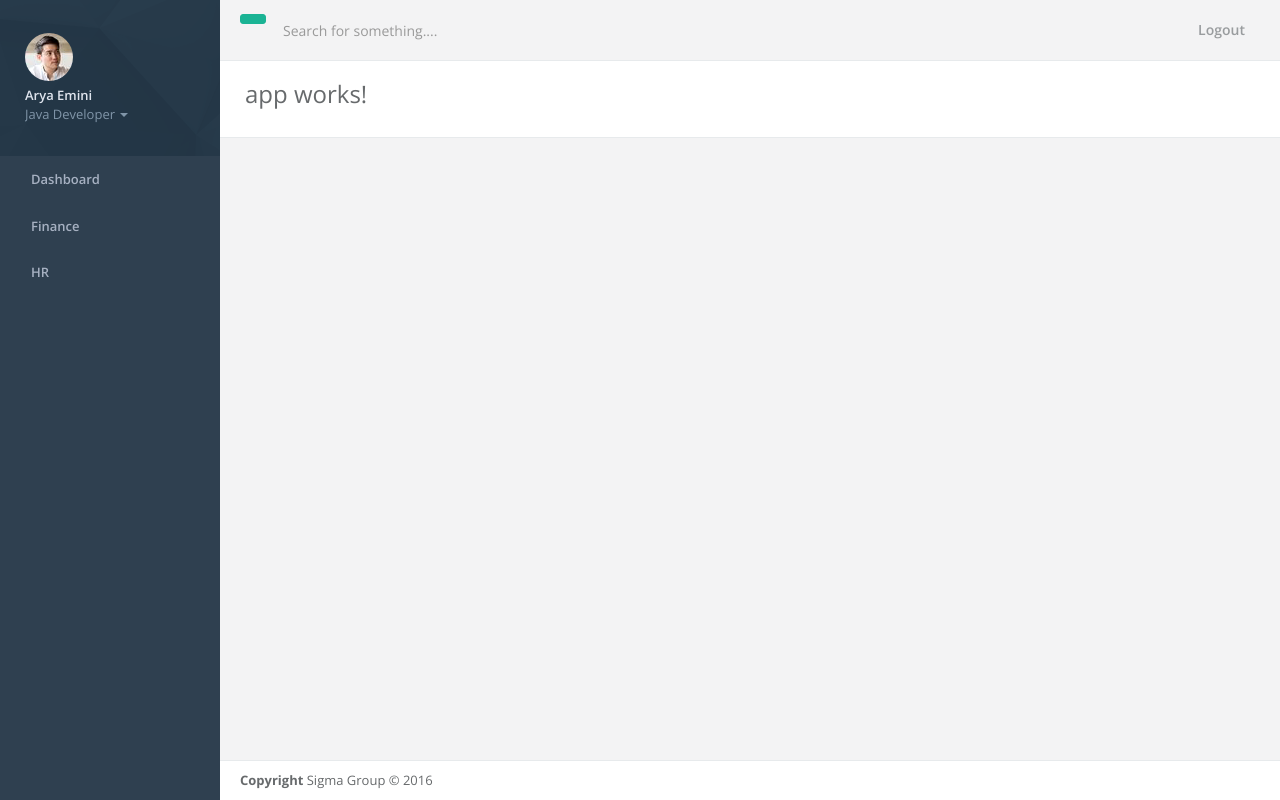
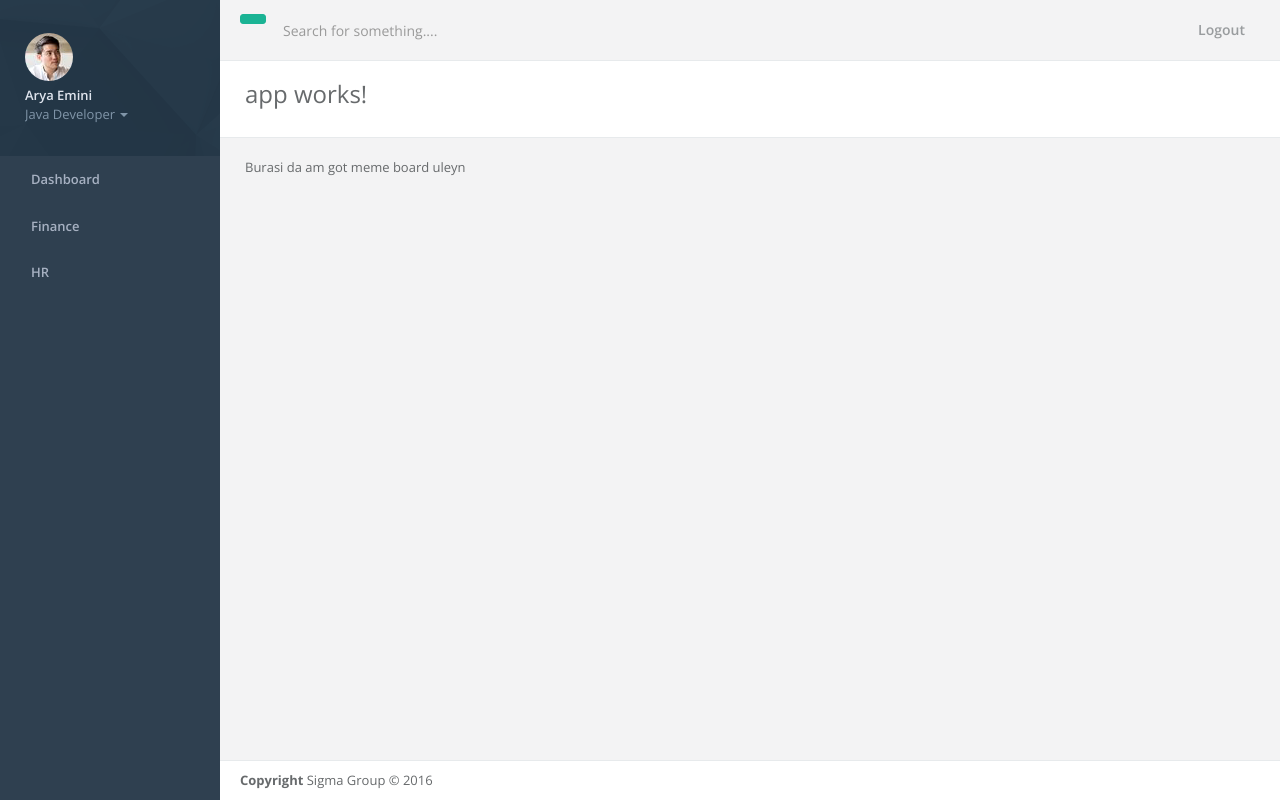
Before and after one commit to aemini/angularcli, an Angular app: page /hr in a window 1280 px wide. Before the commit this address led to /. Built offline with nearby package versions, Linux system fonts and the light colour scheme; some icons are missing.

Commit message:
title nasil degisecek

```diff
--- a/src/app/app.module.ts
+++ b/src/app/app.module.ts
@@ -12,6 +12,7 @@ import {NavHeaderComponent} from "./common/navheader.component";
 import {DashboardComponent} from "./dashboard/dashboard.component";
 import {routing} from "./app.routes";
 import {FinanceComponent} from "./finance/finance.component";
+import {HrComponent} from "./hr/hr.component";
 
 @NgModule({
   declarations: [
@@ -19,6 +20,7 @@ import {FinanceComponent} from "./finance/finance.component";
     DashboardComponent,
     FinanceComponent,
     FooterComponent,
+    HrComponent,
     LeftNavComponent,
     NavHeaderComponent,
     TopNavComponent
--- a/src/app/app.routes.ts
+++ b/src/app/app.routes.ts
@@ -2,6 +2,7 @@ import {Routes, RouterModule} from "@angular/router";
 import {ModuleWithProviders} from "@angular/core";
 import {dashboardRoutes} from "./dashboard/dashboard.routes";
 import {financeRoutes} from "./finance/finance.routes";
+import {hrRoutes} from "./hr/hr.routes";
 
 let routes: Routes = [
   {
@@ -10,7 +11,8 @@ let routes: Routes = [
     pathMatch: 'full'
   },
   ...dashboardRoutes,
-  ...financeRoutes
+  ...financeRoutes,
+  ...hrRoutes
 ];
 
 export const routing: ModuleWithProviders = RouterModule.forRoot(routes);
--- /dev/null
+++ b/src/app/hr/hr.component.ts
@@ -0,0 +1,7 @@
+import {Component} from "@angular/core";
+
+@Component({
+  template: `Burasi da am got meme board uleyn`
+})
+
+export class HrComponent {}
--- /dev/null
+++ b/src/app/hr/hr.routes.ts
@@ -0,0 +1,6 @@
+import {Routes} from "@angular/router";
+import {HrComponent} from "./hr.component";
+
+export const hrRoutes: Routes = [
+  {path: 'hr', component: HrComponent}
+];
```
